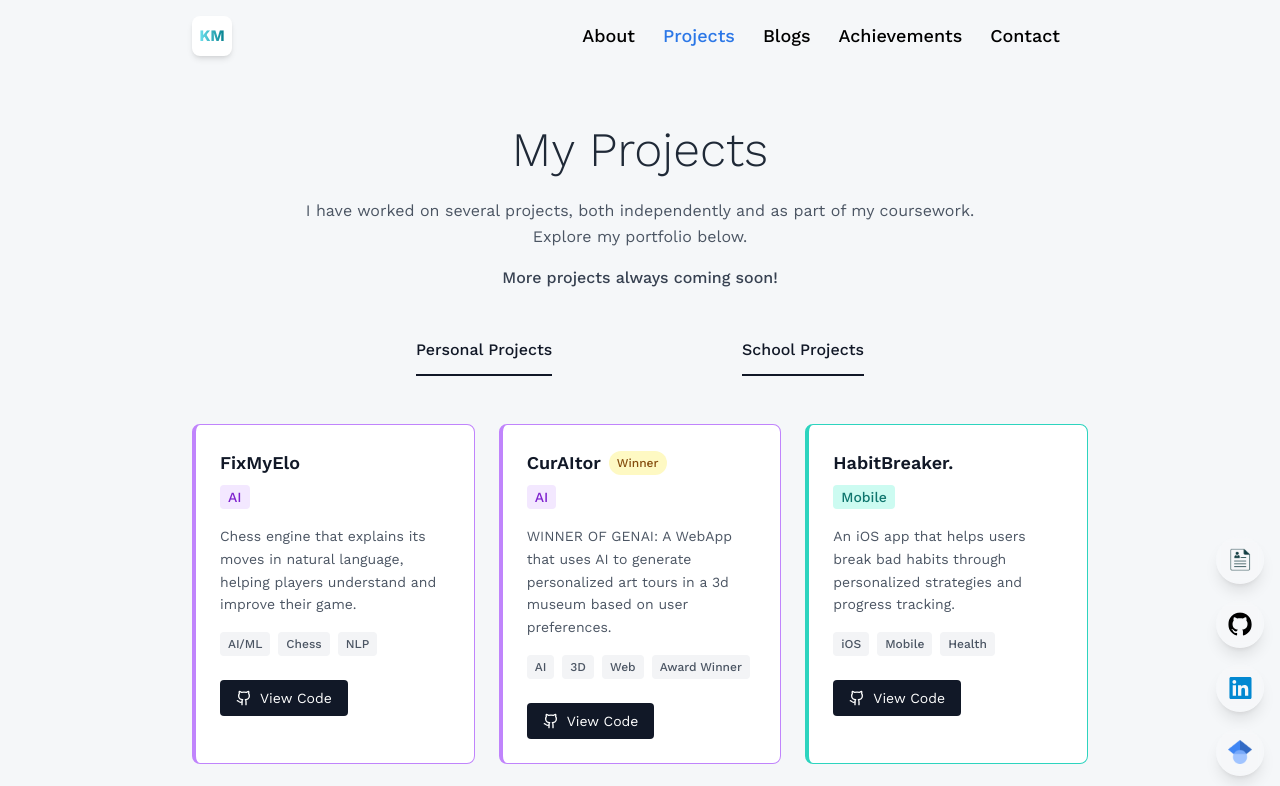
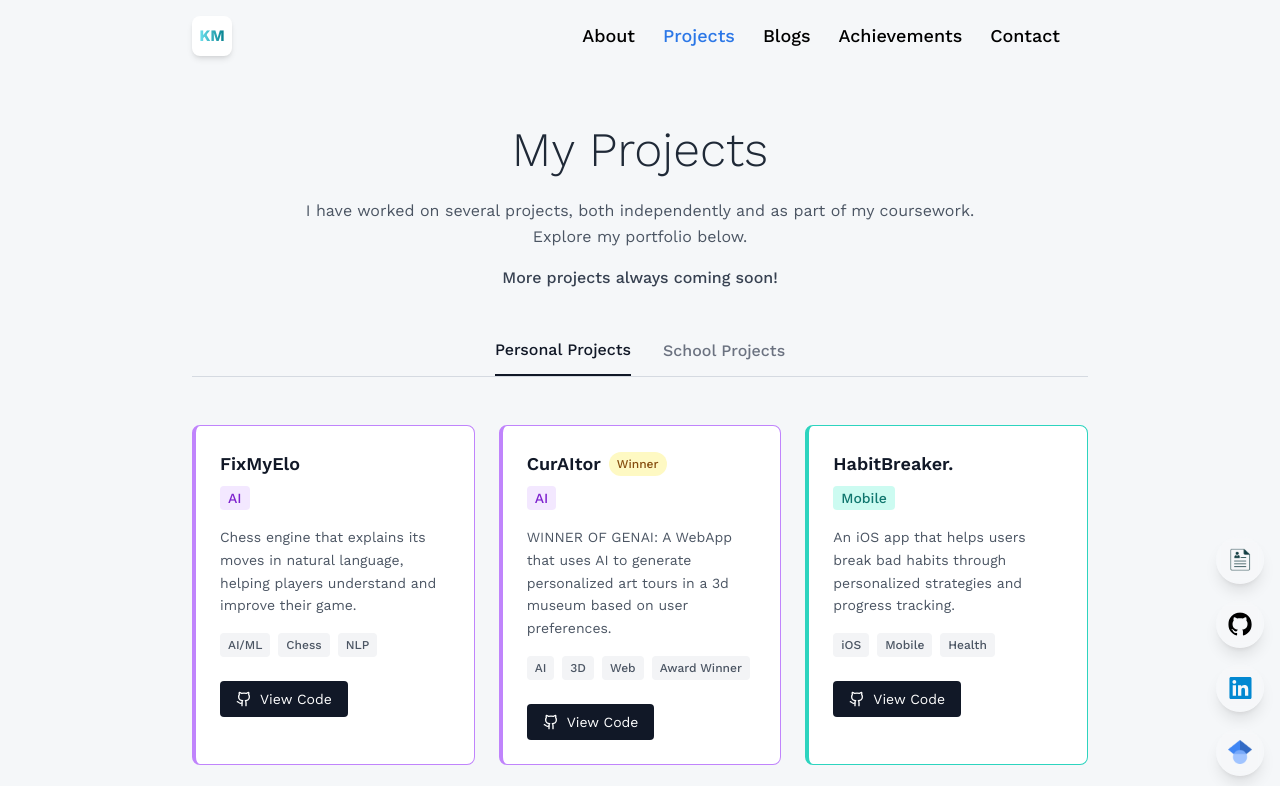
Before and after one commit to Khushi-Malik/KhushiPersonalWebsite, a React (Vite) app in the folder khushi-portfolio/: page /projects in a window 1280 px wide. Shown: the top 786 px of the page. Built offline with nearby package versions, Linux system fonts and the light colour scheme.

Commit message:
corrected button bug

```diff
--- a/khushi-portfolio/src/pages/Blog.jsx
+++ b/khushi-portfolio/src/pages/Blog.jsx
@@ -92,7 +92,7 @@ const Blog = () => {
                 />
             </div>
 
-            <div className="flex gap-6 mb-12 border-b border-gray-200">
+            <div className="flex gap-6 mb-12 border-b border-gray-200 justify-center">
                 <button
                     onClick={() => setActiveTab('personal')}
                     className={`pb-3 font-medium transition-colors ${
--- a/khushi-portfolio/src/pages/Projects.jsx
+++ b/khushi-portfolio/src/pages/Projects.jsx
@@ -143,7 +143,7 @@ const Projects = () => {
       </div>
 
       {/* Simple Tabs */}
-      <div className="flex justify-between max-w-md mx-auto mb-12">
+      <div className="flex gap-8 mb-12 border-b border-gray-200 justify-center">
         <button
           onClick={() => setActiveTab('personal')}
           className={`pb-3 font-medium transition-colors ${
@@ -152,22 +152,19 @@ const Projects = () => {
                   : 'text-gray-500 hover:text-gray-900'
           }`}
         >
-          {/* Personal Projects ({MyProjects.length}) */}
           Personal Projects
         </button>
         <button
-          onClick={() => setActiveTab('personal')}
+          onClick={() => setActiveTab('school')}
           className={`pb-3 font-medium transition-colors ${
-              activeTab === 'personal'
+              activeTab === 'school'
                   ? 'text-gray-900 border-b-2 border-gray-900'
                   : 'text-gray-500 hover:text-gray-900'
           }`}
         >
-          {/* School Projects ({SchoolProjects.length}) */}
           School Projects
         </button>
       </div>
-
 
       {/* Projects Grid */}
       <div className="grid grid-cols-1 md:grid-cols-2 lg:grid-cols-3 gap-6">
```
